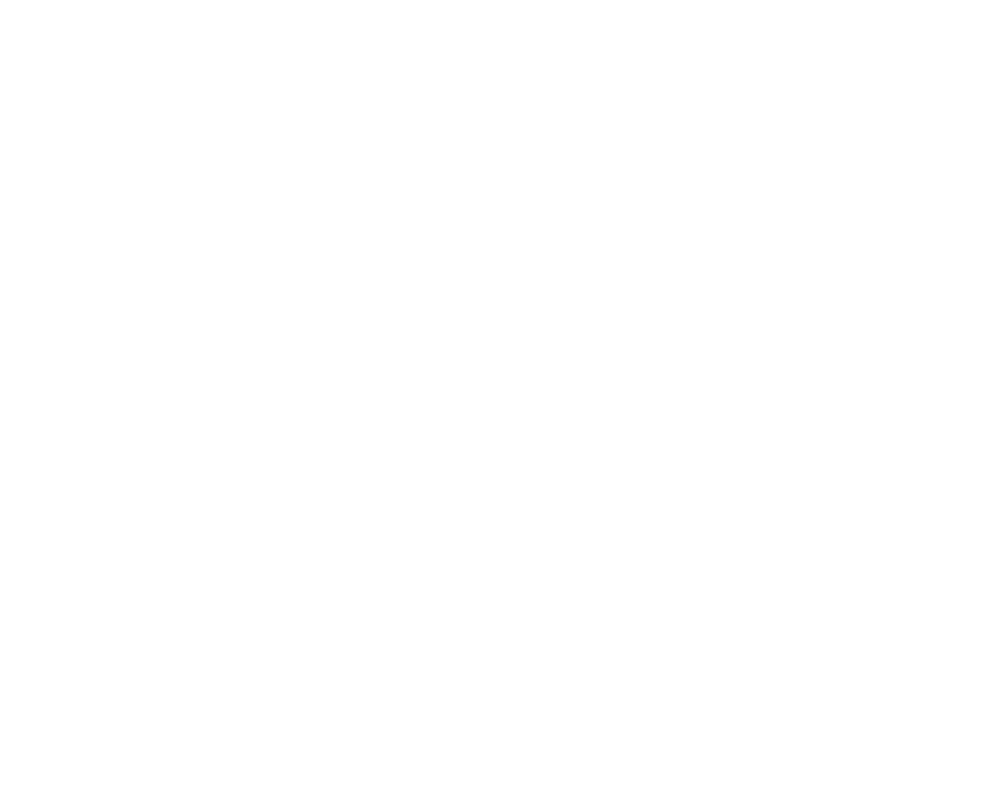
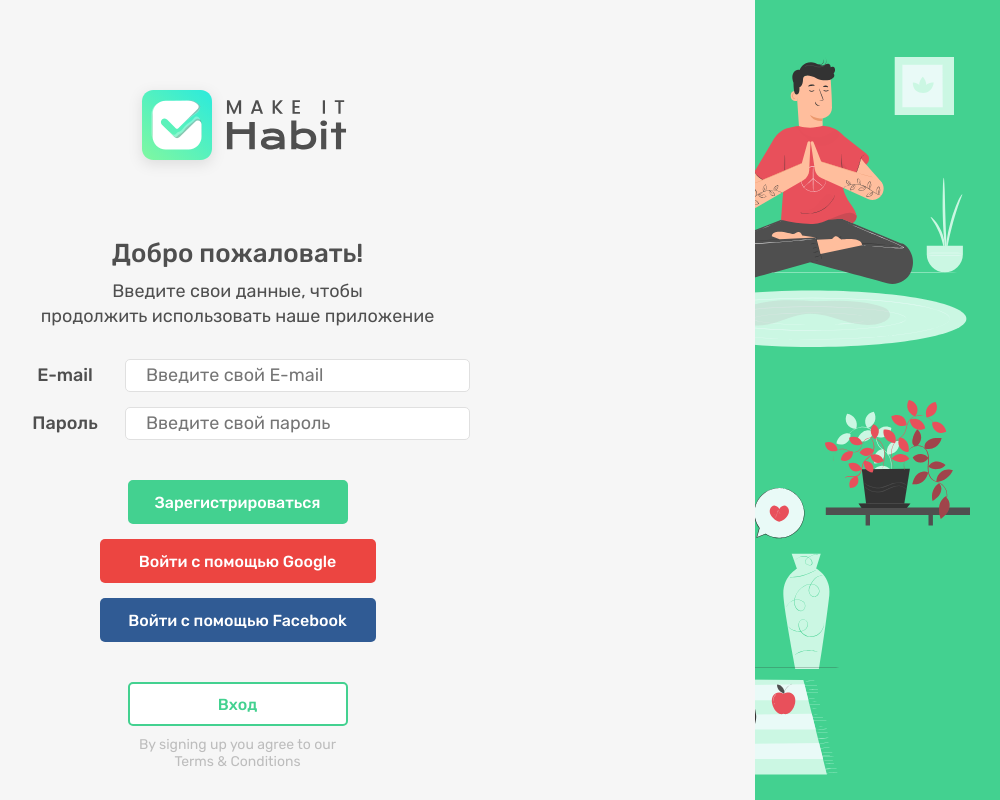
Before and after one commit to Kateryna-Vyshnevetska/goIT-react-team-project, a React app: page /registration in a window 1280 px wide. Shown: the whole page, without its empty margins (280-1280 px from the left). Built offline with nearby package versions, Linux system fonts and the light colour scheme.

Commit message:
добавил страницы регистрации

```diff
--- a/package.json
+++ b/package.json
@@ -24,6 +24,7 @@
     "react-redux": "^7.2.1",
     "react-router-dom": "^5.2.0",
     "react-scripts": "3.4.3",
+    "react-spring": "^8.0.27",
     "react-transition-group": "^4.4.1",
     "redux": "^4.0.5",
     "redux-logger": "^3.0.6",
--- a/src/components/App.js
+++ b/src/components/App.js
@@ -30,13 +30,17 @@ import {
 //   HomePage,
 // } from "../routes";
 import RegisterPage from "../pages/registerPage/RegisterPage";
+import LogInPage from "../pages/logInPage/LogInPage";
 
 export function App() {
   return (
     <>
+      {/* <LogInPage /> */}
+      {/* <RegisterPage /> */}
+
       {/* <LeftSideBar/>
       <CustomHabitModal /> */}
-      {/* <HomePage /> */}
+      <HomePage />
       {/* <CheckListPage /> */}
       {/* <Suspense fallback={<Spinner />}> */}
       {/* <Switch> */}
--- a/src/components/BasicInput/BasicInput.js
+++ b/src/components/BasicInput/BasicInput.js
@@ -11,9 +11,11 @@ export function BasicInput({
   placeholder,
   labelWidth,
   inputWidth,
+  marginBottom,
+  type,
 }) {
   return (
-    <div>
+    <div style={{ marginBottom: marginBottom }}>
       <label
         for={forLabel}
         className={style.label}
@@ -22,6 +24,7 @@ export function BasicInput({
         {labelText}
       </label>
       <input
+        type={type}
         id={id}
         className={style.basicInput}
         value={value}
--- a/src/pages/homePage/HomePage.js
+++ b/src/pages/homePage/HomePage.js
@@ -1,9 +1,27 @@
-import React from "react";
+import React, { useContext } from "react";
+import {
+  BrowserRouter as Router,
+  Switch,
+  Route,
+  Link,
+  // __RouterContext,
+} from "react-router-dom";
+import { animated, useTransition } from "react-spring";
 import styles from "./homePage.module.css";
+import LogInPage from "../logInPage/LogInPage";
+import RegisterPage from "../registerPage/RegisterPage";
+
+// function useRouter() {
+//   return useContext(__RouterContext);
+// }
 
 export const HomePage = () => {
   return (
     <div className={styles.section}>
+      <Switch>
+        <Route exact path="/login" component={LogInPage} />
+        <Route exact path="/registration" component={RegisterPage} />
+      </Switch>
       <div className={styles.container}>
         <div className={styles.titleContainer}>
           <h1 className={styles.title}>
@@ -22,8 +40,12 @@ export const HomePage = () => {
             Войдите или зарегистрируйтесь, чтобы начать использовать наше
             приложение
           </p>
-          <button className={styles.logInButton}>Войти</button>
-          <button className={styles.registerButton}>Регистрация</button>
+          <Link to="/login" className={styles.logInButton}>
+            Войти
+          </Link>
+          <Link to="/registration" className={styles.registerButton}>
+            Регистрация
+          </Link>
         </div>
       </div>
     </div>
--- a/src/pages/homePage/homePage.module.css
+++ b/src/pages/homePage/homePage.module.css
@@ -6,8 +6,9 @@
     url(../../images/homePage/frame2.svg), url(../../images/homePage/frame1.svg),
     url(../../images/homePage/frame3.svg);
   background-repeat: no-repeat, no-repeat, no-repeat, no-repeat;
-  background-position: top 13px left 115px, right 67px top 121px,
-    bottom 20px left 129px, right 65px bottom 65px;
+  background-position: top -20px left 20px, right 20px top 50px,
+    bottom 5px left 20px, right 30px bottom 25px;
+  position: relative;
 }
 .container {
   width: 720px;
@@ -78,6 +79,9 @@
   margin-left: auto;
 }
 .logInButton {
+  padding: 10px 40px 10px 40px;
+  width: 220px;
+  height: 44px;
   margin-right: 15px;
   font-family: Rubik;
   font-style: normal;
@@ -93,6 +97,7 @@
   color: #ffffff;
 }
 .registerButton {
+  padding: 10px 40px 10px 40px;
   font-family: Rubik;
   font-style: normal;
   font-weight: 500;
--- a/src/pages/logInPage/LogInPage.js
+++ b/src/pages/logInPage/LogInPage.js
@@ -1,10 +1,11 @@
 import React from "react";
 import styles from "./logInPage.module.css";
+import { BasicInput } from "../../components/BasicInput/BasicInput";
 
 const LogInPage = () => {
   return (
+    <div className={styles.container}>
       <div>
-      <div className={styles.container}>
         <img
           src={require("../../images/logIn/logo.svg")}
           alt="logo"
@@ -16,10 +17,27 @@ const LogInPage = () => {
             Введите свои данные, чтобы <br /> продолжить использовать наше
             приложение
           </p>
-          <label>Логин</label>
-          <input type="text"></input>
-          <label>Пароль</label>
-          <input type="text"></input>
+          <BasicInput
+            type="text"
+            forLabel="Логин"
+            id="Логин"
+            labelText="Логин"
+            name="login"
+            labelWidth="120px"
+            inputWidth="345px"
+            marginBottom="15px"
+          />
+          <BasicInput
+            type="password  "
+            forLabel="Пароль"
+            id="Пароль"
+            labelText="Пароль"
+            name="passsword"
+            labelWidth="120px"
+            inputWidth="345px"
+            marginBottom="40px"
+          />
+          <div className={styles.buttonContaineer}>
             <button className={styles.logInButton}>Войти</button>
             <button className={styles.buttonGoogle}>
               Войти с помощью Google
@@ -31,6 +49,7 @@ const LogInPage = () => {
             <p className={styles.formText}>
               By signing up you agree to our Terms & Conditions
             </p>
+          </div>
         </form>
       </div>
     </div>
--- a/src/pages/logInPage/logInPage.module.css
+++ b/src/pages/logInPage/logInPage.module.css
@@ -1,22 +1,22 @@
 .container {
-  display: table-cell;
   height: 100vh;
   background: #f6f6f6;
   width: 1035px;
+  position: absolute;
 }
 
 .logo {
   padding-top: 80px;
   display: flex;
   margin-bottom: 60px;
-  margin-left: 448px;
-  margin-right: 382px;
+  margin-left: auto;
+  margin-right: 315px;
 }
 .form {
   text-align: center;
-  width: 469px;
-  margin-left: 316px;
-  margin-right: 250px;
+  width: 700px;
+  margin-left: auto;
+  margin-right: 70px;
 }
 .title {
   margin-top: 0;
@@ -87,8 +87,8 @@
   color: #43d190;
 }
 .registerButton:hover {
-  background-color: #43d190;
-  color: #ffffff;
+  background-color: #ffffff;
+  color: #43d190;
 }
 .buttonGoogle {
   border: none;
@@ -120,3 +120,8 @@
   border-color: #305b94;
   color: #ffffff;
 }
+.buttonContaineer {
+  display: flex;
+  flex-direction: column;
+  align-items: center;
+}
--- a/src/pages/registerPage/RegisterPage.js
+++ b/src/pages/registerPage/RegisterPage.js
@@ -1,9 +1,11 @@
 import React from "react";
+import { BasicInput } from "../../components/BasicInput/BasicInput";
 import styles from "./registerPage.module.css";
 
 const RegisterPage = () => {
   return (
     <div className={styles.container}>
+      <div>
         <img
           src={require("../../images/logIn/logo.svg")}
           alt="logo"
@@ -13,22 +15,46 @@ const RegisterPage = () => {
         <form className={styles.form}>
           <h1 className={styles.title}>Добро пожаловать!</h1>
           <p className={styles.text}>
-          Введите свои данные, чтобы продолжить использовать наше приложение
+            Введите свои данные, чтобы <br /> продолжить использовать наше
+            приложение
           </p>
-        <label>E-mail</label>
-        <input type="text" placeholder="Введите свой E-mail"></input>
-        <label>Пароль</label>
-        <input type="text" placeholder="Придумайте пароль"></input>
-        <button className={styles.registerButton}>Зарегистрироваться</button>
-        <button className={styles.buttonGoogle}>Войти с помощью Google</button>
+          <BasicInput
+            placeholder="Введите свой E-mail"
+            type="text"
+            forLabel="E-mail"
+            id="e-mail"
+            labelText="E-mail"
+            name="e-mail"
+            labelWidth="120px"
+            inputWidth="345px"
+            marginBottom="15px"
+          />
+          <BasicInput
+            placeholder="Введите свой пароль"
+            type="password  "
+            forLabel="Пароль"
+            id="Пароль"
+            labelText="Пароль"
+            name="passsword"
+            labelWidth="120px"
+            inputWidth="345px"
+            marginBottom="40px"
+          />
+          <div className={styles.buttonContaineer}>
+            <button className={styles.logInButton}>Зарегистрироваться</button>
+            <button className={styles.buttonGoogle}>
+              Войти с помощью Google
+            </button>
             <button className={styles.buttonFacebook}>
               Войти с помощью Facebook
             </button>
-        <button className={styles.logInButton}>Вход</button>
+            <button className={styles.registerButton}>Вход</button>
             <p className={styles.formText}>
               By signing up you agree to our Terms & Conditions
             </p>
+          </div>
         </form>
+      </div>
     </div>
   );
 };
--- a/src/pages/registerPage/registerPage.module.css
+++ b/src/pages/registerPage/registerPage.module.css
@@ -4,20 +4,21 @@
   height: 100vh;
   background: #f6f6f6;
   width: 1035px;
+  position: absolute;
 }
 
 .logo {
   padding-top: 80px;
   display: flex;
   margin-bottom: 60px;
-  margin-left: 448px;
-  margin-right: 382px;
+  margin-left: auto;
+  margin-right: auto;
 }
 .form {
   text-align: center;
-  width: 469px;
-  margin-left: 316px;
-  margin-right: 250px;
+  width: 700px;
+  margin-left: auto;
+  margin-right: auto;
 }
 .title {
   margin-top: 0;
@@ -121,3 +122,8 @@
   border-color: #305b94;
   color: #ffffff;
 }
+.buttonContaineer {
+  display: flex;
+  flex-direction: column;
+  align-items: center;
+}
```
Also changed, not shown: 1 other file. Lines whose indentation alone changed are shown as unchanged.
